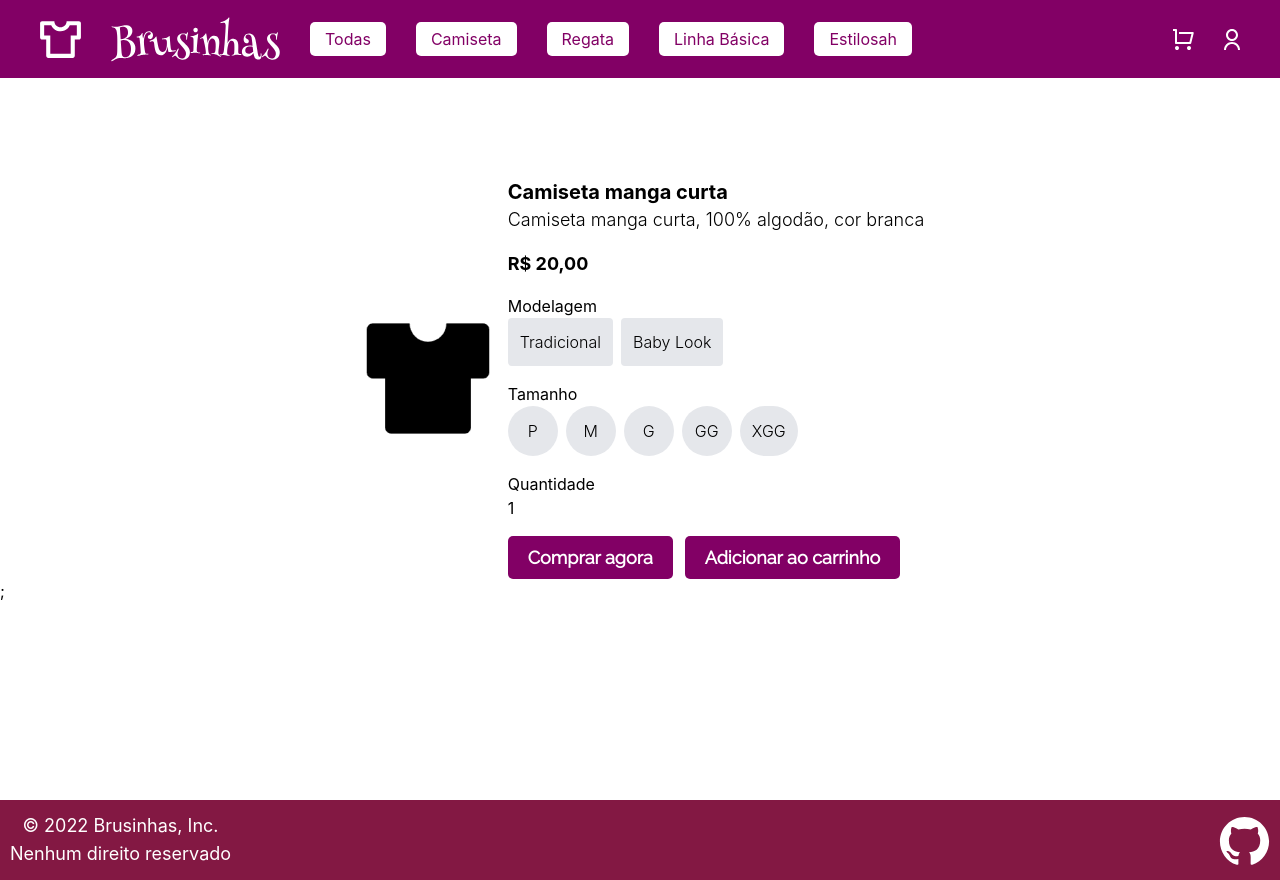
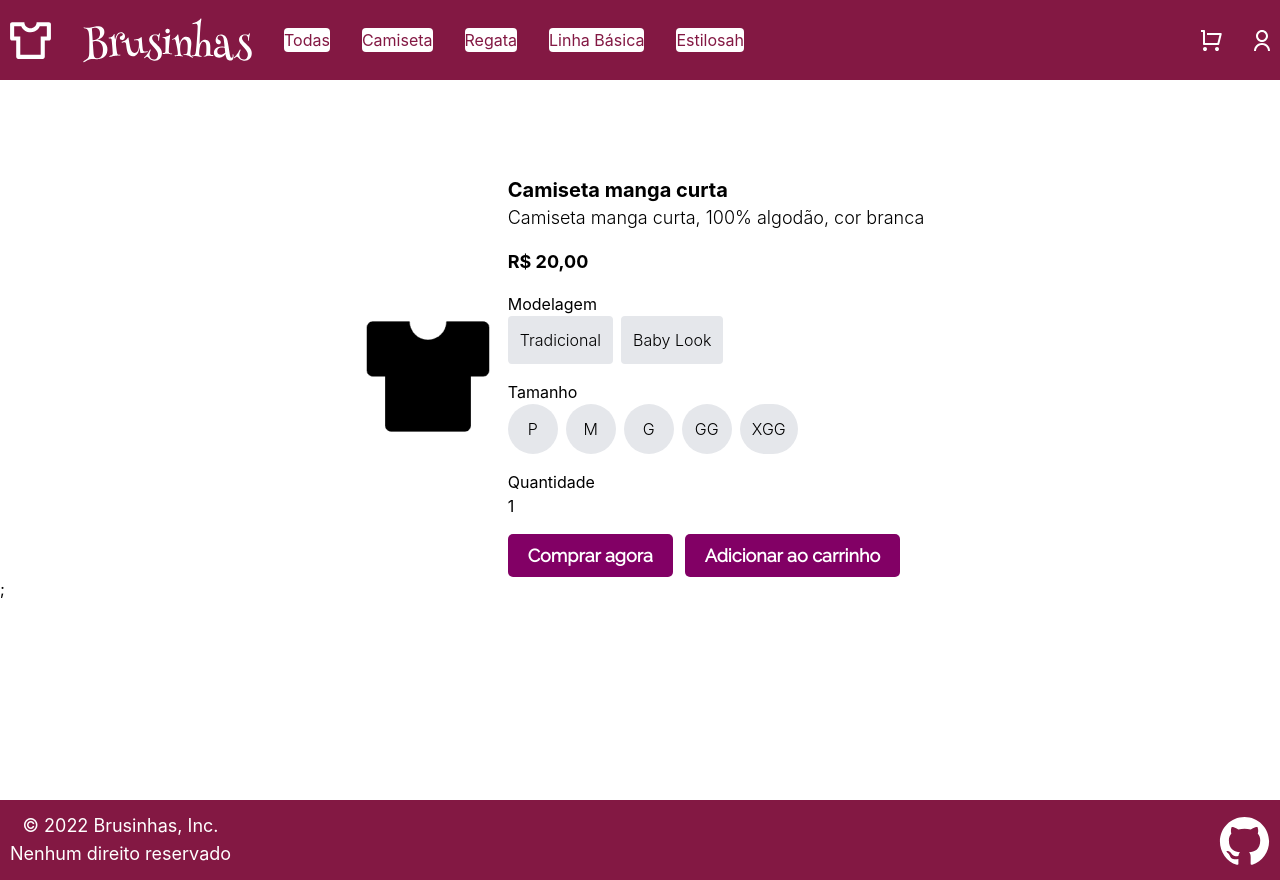
Before and after one commit to lusmoura/An-online-store---Trabalho-Web, a React (Create React App) app in the folder brusinhas/: page / in a window 1280 px wide. Built offline with nearby package versions, Linux system fonts and the light colour scheme.

Commit message:
update style Header

```diff
--- a/brusinhas/src/components/Header/Header.jsx
+++ b/brusinhas/src/components/Header/Header.jsx
@@ -4,24 +4,22 @@ import cart from "../../assets/cart_icon.svg";
 import profile from "../../assets/profile_icon.svg";
 import HeaderButton from "./HeaderButton";
 
-import "./style.css";
-
 export default function Header() {
   return (
-    <div className="header">
-      <div className="header-container">
-        <div className="header-left">
-          <img src={logo} alt="logo" />
-          <img src={brusinhas} alt="brusinhas" />
+    <div className="header w-full h-20 flex justify-between items-center mb-24 bg-pink-900 px-[10px] py-[40px]">
+      <div className="header-container flex justify-between items-center w-full">
+        <div className="header-left flex justify-start items-center flex-1">
+          <img src={logo} alt="logo" className="mr-8" />
+          <img src={brusinhas} alt="brusinhas" className="mr-8" />
           <HeaderButton label="Todas" />
           <HeaderButton label="Camiseta" />
           <HeaderButton label="Regata" />
           <HeaderButton label="Linha Básica" />
           <HeaderButton label="Estilosah" />
         </div>
-        <div className="header-right">
-          <img src={cart} alt="cart" />
-          <img src={profile} alt="profile" />
+        <div className="header-right w-1/5 flex justify-end">
+          <img src={cart} alt="cart" className="ml-8" />
+          <img src={profile} alt="profile" className="ml-8" />
         </div>
       </div>
     </div>
--- a/brusinhas/src/components/Header/HeaderButton.jsx
+++ b/brusinhas/src/components/Header/HeaderButton.jsx
@@ -1,5 +1,7 @@
-import "./style.css";
-
 export default function HeaderButton({ label }) {
-  return <button className="header-button">{label}</button>;
+  return (
+    <button className="header-button rounded bg-white text-pink-900 mr-8">
+      {label}
+    </button>
+  );
 }
--- a/brusinhas/src/components/Header/style.css
+++ /dev/null
@@ -1,48 +0,0 @@
-
-.header {
-    width: 100%;
-    height: 78px;
-    display: flex;
-    justify-content: space-between;
-    align-items: center;
-    padding: 10px 40px;
-    margin-bottom: 100px;
-    background-color: #820065;
-  }
-
-  .header-container {
-    display: flex;
-    justify-content: space-between;
-    align-items: center;
-    width: 100%;
-  }
-
-  .header-left {
-    flex: 1;
-    display: flex;
-    justify-content: flex-start;
-    align-items: center;
-  }
-
-  .header-left img {
-    margin-right: 30px;
-  }
-
-  .header-right {
-    width: 20%;
-    display: flex;
-    justify-content: flex-end;
-  }
-
-  .header-right img {
-    margin-left: 30px
-  }
-
-  .header-button {
-    border: none;
-    border-radius: 5px;
-    background-color: white;
-    color: #820065;
-    padding: 5px 15px;
-    margin-right: 30px;
-  }
```
